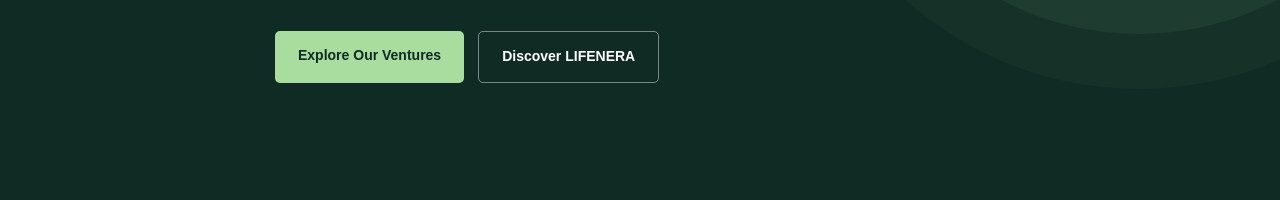
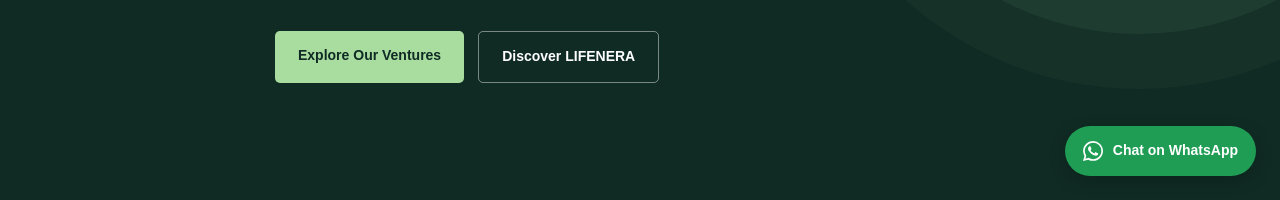
Before and after one commit to LIFENERA-GROUP/lifenera-group, a plain HTML site: page index.html in a window 1280 px wide. Shown: the part 600-800 px from the top of the page. Drawn offline with Linux system fonts and the light colour scheme.

Commit message:
Add WhatsApp contact button

```diff
--- a/index.html
+++ b/index.html
@@ -416,6 +416,42 @@ section { padding: 85px 0; }
   font-weight: bold;
   font-size: 17px;
   overflow-wrap: anywhere;
+}
+
+/* WHATSAPP CONTACT BUTTON */
+.whatsapp-float {
+  position: fixed;
+  right: 24px;
+  bottom: 24px;
+  z-index: 20;
+  display: inline-flex;
+  align-items: center;
+  gap: 10px;
+  padding: 13px 18px;
+  border-radius: 999px;
+  background: #1f9d55;
+  color: #ffffff;
+  font-size: 14px;
+  font-weight: bold;
+  box-shadow: 0 5px 18px #00000030;
+  transition: transform .2s, background .2s;
+}
+.whatsapp-float:hover {
+  background: #168447;
+  transform: translateY(-2px);
+}
+.whatsapp-float svg {
+  width: 20px;
+  height: 20px;
+  fill: currentColor;
+}
+@media(max-width: 480px) {
+  .whatsapp-float {
+    right: 15px;
+    bottom: 15px;
+    padding: 12px 15px;
+    font-size: 13px;
+  }
 }
 
 /* FOOTER */
@@ -996,6 +1032,19 @@ footer {
 
 </main>
 
+<!-- FLOATING WHATSAPP CONTACT -->
+<a
+  class="whatsapp-float"
+  href="https://wa.me/2349035138427?text=Hello%20LIFENERA%20GROUP%2C%20I%20would%20like%20to%20make%20an%20enquiry."
+  target="_blank"
+  rel="noopener noreferrer"
+  aria-label="Chat with LIFENERA GROUP on WhatsApp">
+  <svg viewBox="0 0 24 24" aria-hidden="true">
+    <path d="M20.52 3.48A11.86 11.86 0 0 0 12.08 0C5.5 0 .15 5.35.15 11.93c0 2.1.55 4.15 1.6 5.96L0 24l6.27-1.64a11.9 11.9 0 0 0 5.8 1.48h.01C18.66 23.84 24 18.5 24 11.92c0-3.18-1.24-6.17-3.48-8.44ZM12.08 21.8h-.01a9.88 9.88 0 0 1-5.03-1.38l-.36-.21-3.72.97.99-3.63-.24-.37a9.85 9.85 0 0 1-1.52-5.25c0-5.45 4.44-9.89 9.9-9.89a9.82 9.82 0 0 1 7 2.9 9.82 9.82 0 0 1 2.9 7c0 5.46-4.44 9.9-9.91 9.9Zm5.43-7.41c-.3-.15-1.76-.87-2.03-.97-.27-.1-.47-.15-.67.15-.2.3-.77.97-.94 1.17-.17.2-.35.22-.65.07-.3-.15-1.25-.46-2.38-1.47-.88-.78-1.48-1.75-1.65-2.05-.17-.3-.02-.46.13-.61.13-.13.3-.35.45-.52.15-.17.2-.3.3-.5.1-.2.05-.37-.02-.52-.07-.15-.67-1.62-.92-2.22-.24-.58-.49-.5-.67-.51h-.57c-.2 0-.52.07-.79.37-.27.3-1.04 1.02-1.04 2.49s1.07 2.89 1.22 3.09c.15.2 2.1 3.2 5.08 4.49.71.31 1.27.5 1.7.64.71.23 1.36.2 1.87.12.57-.09 1.76-.72 2.01-1.42.25-.7.25-1.3.17-1.42-.07-.12-.27-.2-.57-.35Z"/>
+  </svg>
+  Chat on WhatsApp
+</a>
+
 <!-- FOOTER -->
 
 <footer>
```
